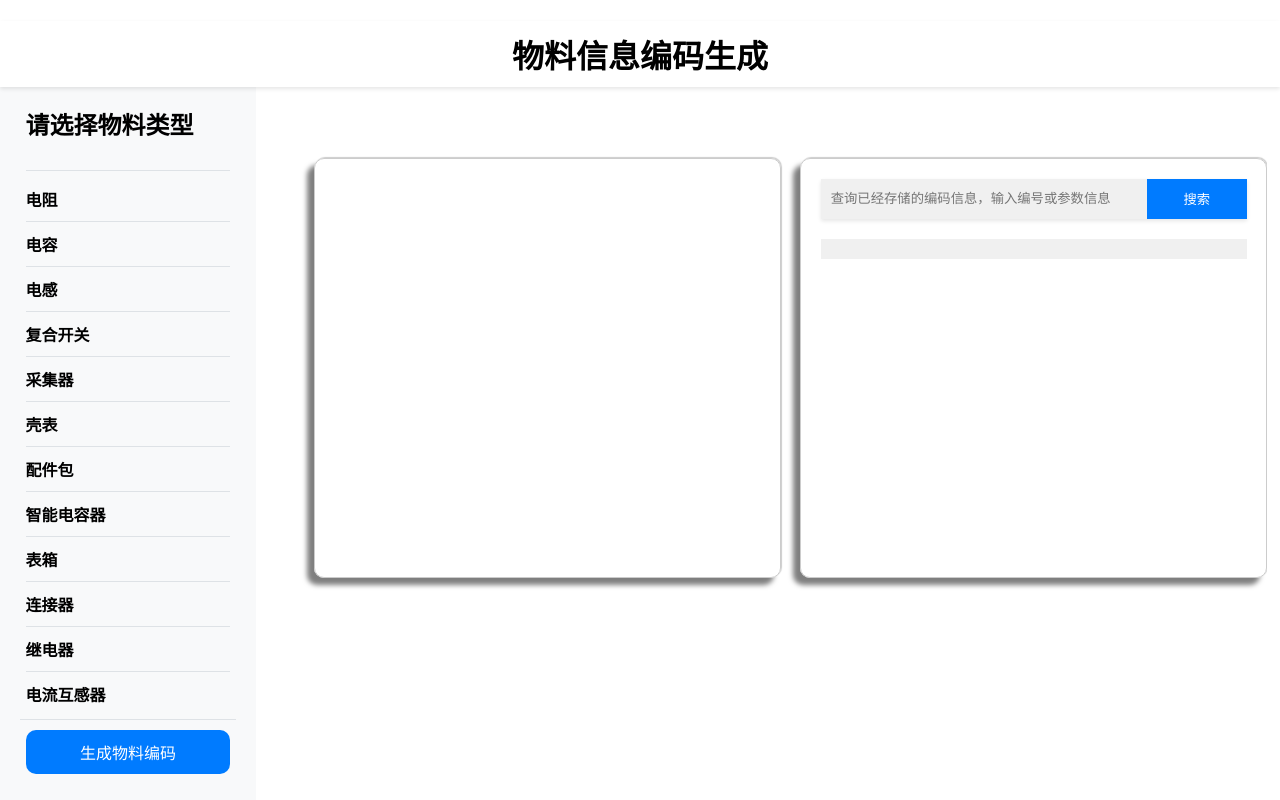
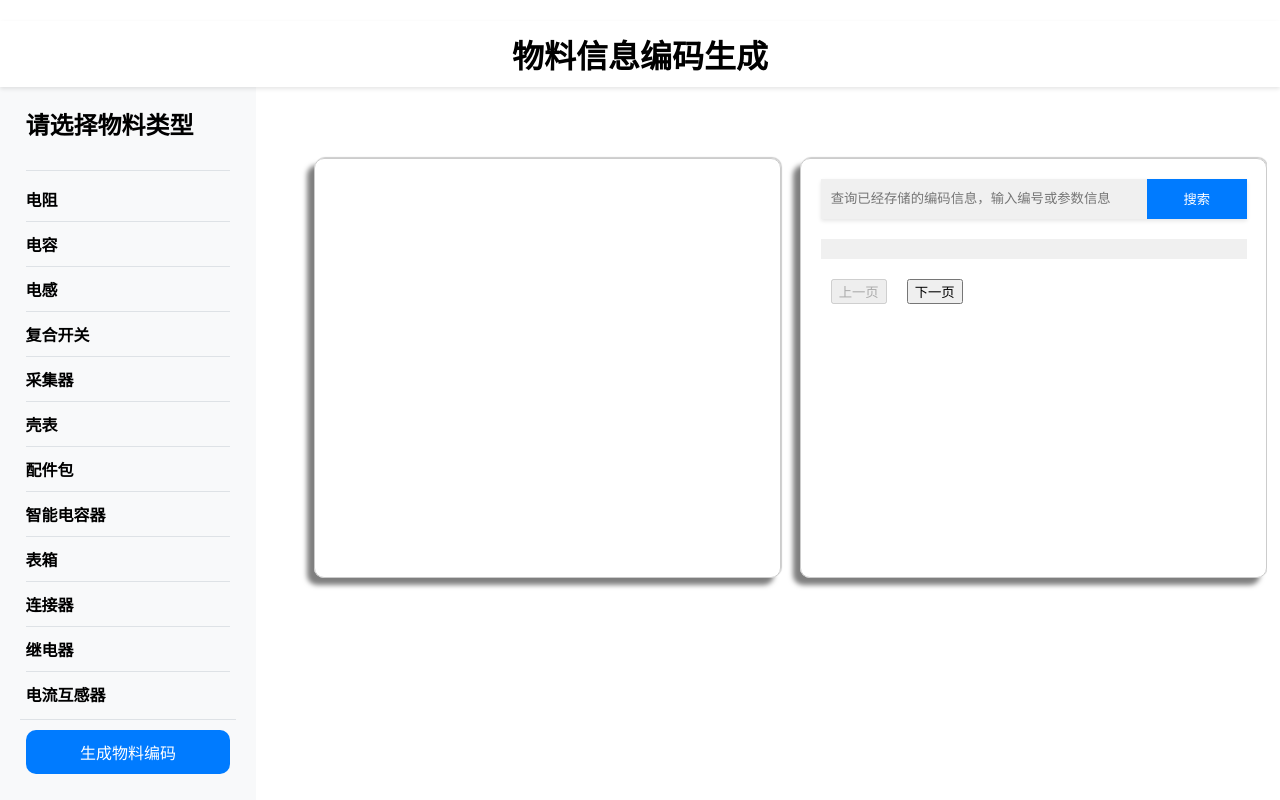
Before and after one commit to LiuZhouJay/-, a WordPress theme: template index.php in a window 1280 px wide. Run offline with PHP 8.4 and a stand-in for WordPress, Linux system fonts and the light colour scheme; the site name, menu and one post (Sample post) are stand-ins, and other content is empty.

Commit message:
在搜索结果部分的底部添加页面导航，可以进行页面跳转

```diff
--- a/index.php
+++ b/index.php
@@ -259,6 +259,16 @@
         .code-display {
             margin-right: 10px;
         }
+        .pagination {
+            display: flex;
+            justify-content: center;
+            align-items: center;
+            margin-top: 20px;
+        }
+
+        .pagination button {
+            margin: 0 10px;
+        }
 
         @media (max-width: 768px) {
             .sidebar {
@@ -312,6 +322,11 @@
                 <button id="searchButton" class="searchButton">搜索</button>
             </div>
             <div id="searchResults" class="searchResults"></div>
+            <div id="pagination" class="pagination">
+                <button id="prevPage" disabled>上一页</button>
+                <span id="pageInfo"></span>
+                <button id="nextPage">下一页</button>
+            </div>
         </div>
     </div>
 
@@ -616,7 +631,6 @@
             fetch(`search_code.php?searchInput=${searchInput}`)
             .then(response => response.json())
             .then(data => {
-                console.log("data",data);
                 if (data.status === 'success') {
                     const searchResultsContainer = document.getElementById('searchResults');
                     searchResultsContainer.innerHTML = '';
@@ -624,7 +638,17 @@
                     if (data.data.length === 0) {
                         searchResultsContainer.innerHTML = '<p>没有找到匹配的结果</p>';
                     } else {
-                        data.data.forEach(result => {
+                        let currentPage = 1;
+                        const resultsPerPage = 5;
+                        const totalPages = Math.ceil(data.data.length / resultsPerPage);
+
+                        function displayResults(page) {
+                            searchResultsContainer.innerHTML = '';
+                            const start = (page - 1) * resultsPerPage;
+                            const end = start + resultsPerPage;
+                            const pageResults = data.data.slice(start, end);
+
+                            pageResults.forEach(result => {
                                 const resultElement = document.createElement('div');
                                 resultElement.innerHTML = `
                                     <p><strong>编码:</strong> ${result.code.split('-')[0].replace(/-/g, '')} <strong>类型:</strong> ${result.type} ${result.sub_type ? '<strong>子类型:</strong> ' + result.sub_type : ''}</p>
@@ -655,6 +679,7 @@
                                 `;
                                 searchResultsContainer.appendChild(resultElement);
                             });
+
                             // 添加删除按钮的事件监听器
                             document.querySelectorAll('.delete-button').forEach(button => {
                                 button.addEventListener('click', function() {
@@ -679,6 +704,27 @@
                                         });
                                     }
                                 });
+                            });
+
+                            document.getElementById('pageInfo').textContent = `第 ${page} 页，共 ${totalPages} 页`;
+                            document.getElementById('prevPage').disabled = page === 1;
+                            document.getElementById('nextPage').disabled = page === totalPages;
+                        }
+
+                        displayResults(currentPage);
+
+                        document.getElementById('prevPage').addEventListener('click', function() {
+                            if (currentPage > 1) {
+                                currentPage--;
+                                displayResults(currentPage);
+                            }
+                        });
+
+                        document.getElementById('nextPage').addEventListener('click', function() {
+                            if (currentPage < totalPages) {
+                                currentPage++;
+                                displayResults(currentPage);
+                            }
                         });
                     }
                 } else {
```
Lines whose indentation alone changed are shown as unchanged.
